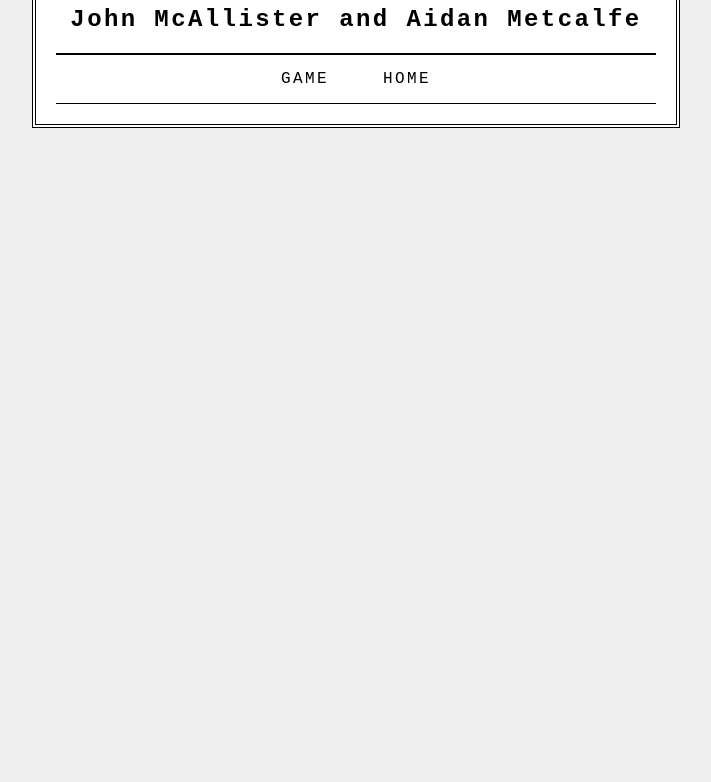
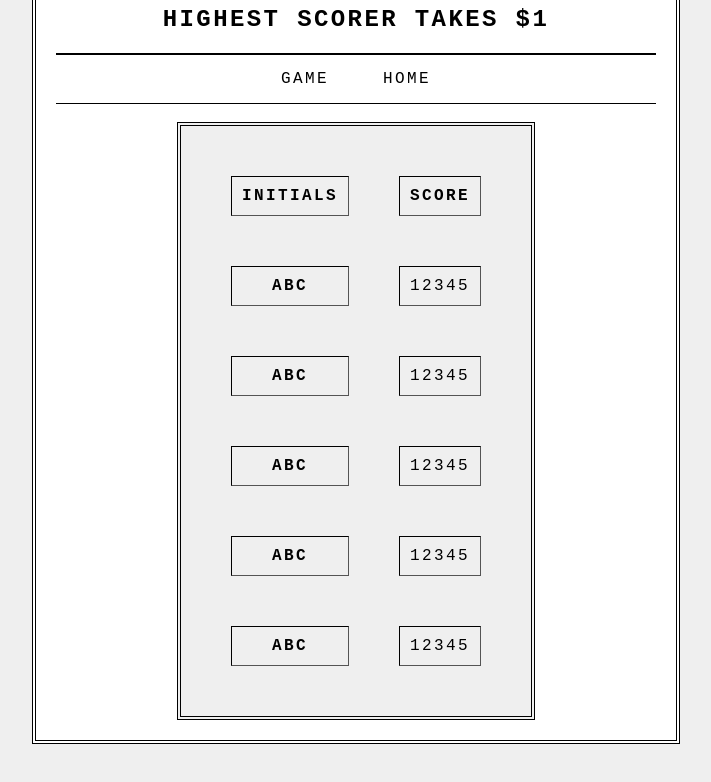
Before and after one commit to violeteloiv/FinalProject, a website: page public/leaderboard.html in a window 1280 px wide. Shown: the part 136-918 px from the top of the page, without its empty margins (284-995 px from the left). Before the commit the page ends 800 px from the top, so only its background shows below. Drawn offline with Linux system fonts and the light colour scheme.

Commit message:
BETTE CODE

```diff
--- a/public/CSS/leaderboard.css
+++ b/public/CSS/leaderboard.css
@@ -78,3 +78,9 @@ a:hover, a.on {
   background-color: #ffffff;
 
 }
+
+table {
+
+  border: 4px double #000;
+
+}
--- a/public/leaderboard.html
+++ b/public/leaderboard.html
@@ -14,9 +14,9 @@
 
     <div id="page">
 
-      <h1 align="center" class="mainHeader"> Final Project: Game </h1>
+      <h1 align="center" class="mainHeader"> LEADERBOARD </h1>
 
-      <h2 align="center" class="secondHeader"> John McAllister and Aidan Metcalfe </h2>
+      <h2 align="center" class="secondHeader"> HIGHEST SCORER TAKES $1 </h2>
 
       <ul id="navigation">
 
@@ -26,6 +26,64 @@
 
       </ul>
 
+      <br>
+
+      <table class="1" cellpadding="10" cellspacing="50" align="center" bgcolor="efefef" border="4px double #000">
+
+        <thead>
+
+          <tr>
+
+            <th> INITIALS </th>
+
+            <th> SCORE </th>
+
+          </tr>
+
+        </thead>
+
+        <tbody>
+
+          <tr>
+
+            <th> ABC </th>
+
+            <td> 12345 </td>
+
+          </tr>
+
+          <tr>
+
+            <th> ABC </th>
+
+            <td> 12345 </td>
+
+          </tr>
+
+          <tr>
+
+            <th> ABC </th>
+
+            <td> 12345 </td>
+
+          </tr>
+
+            <th> ABC </th>
+
+            <td> 12345 </td>
+
+          <tr>
+
+            <th> ABC </th>
+
+            <td> 12345 </td>
+
+          </tr>
+
+        </tbody>
+
+      </table>
+
     </div>
 
   </body>
```
Also changed, not shown: public/game.html (+2 -2 lines), public/index.html (+4 -2 lines).
